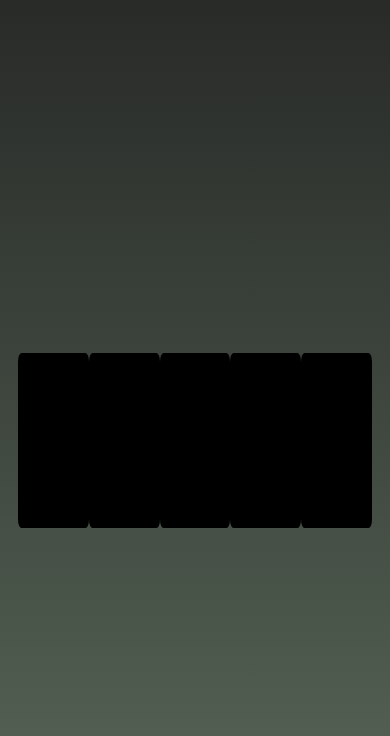
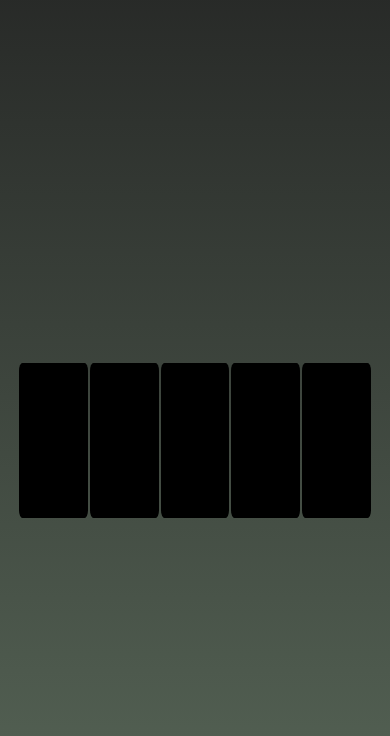
Before and after one commit to Basavaprabhu46/Dune, a plain HTML site: page index.html in a window 390 px wide. Shown: the part 150-886 px from the top of the page. Drawn offline with Linux system fonts and the light colour scheme.

Commit message:
Update style.css

```diff
--- a/style.css
+++ b/style.css
@@ -127,9 +127,9 @@ header{
 }
 @media screen and (max-width:480px) {
     #s, #l, #c, #d ,#p{
-        height: 175px; /* Allow the height to adjust based on content */
-        width: 105px; /* Make the width 90% of the viewport width */
-        margin: 0 auto; /* Center the elements */
+         height: 155px; /* Allow the height to adjust based on content */
+        width: 110px; /* Make the width 90% of the viewport width */
+        margin:1px; /* Center the elements */
     }
 
 }
```
